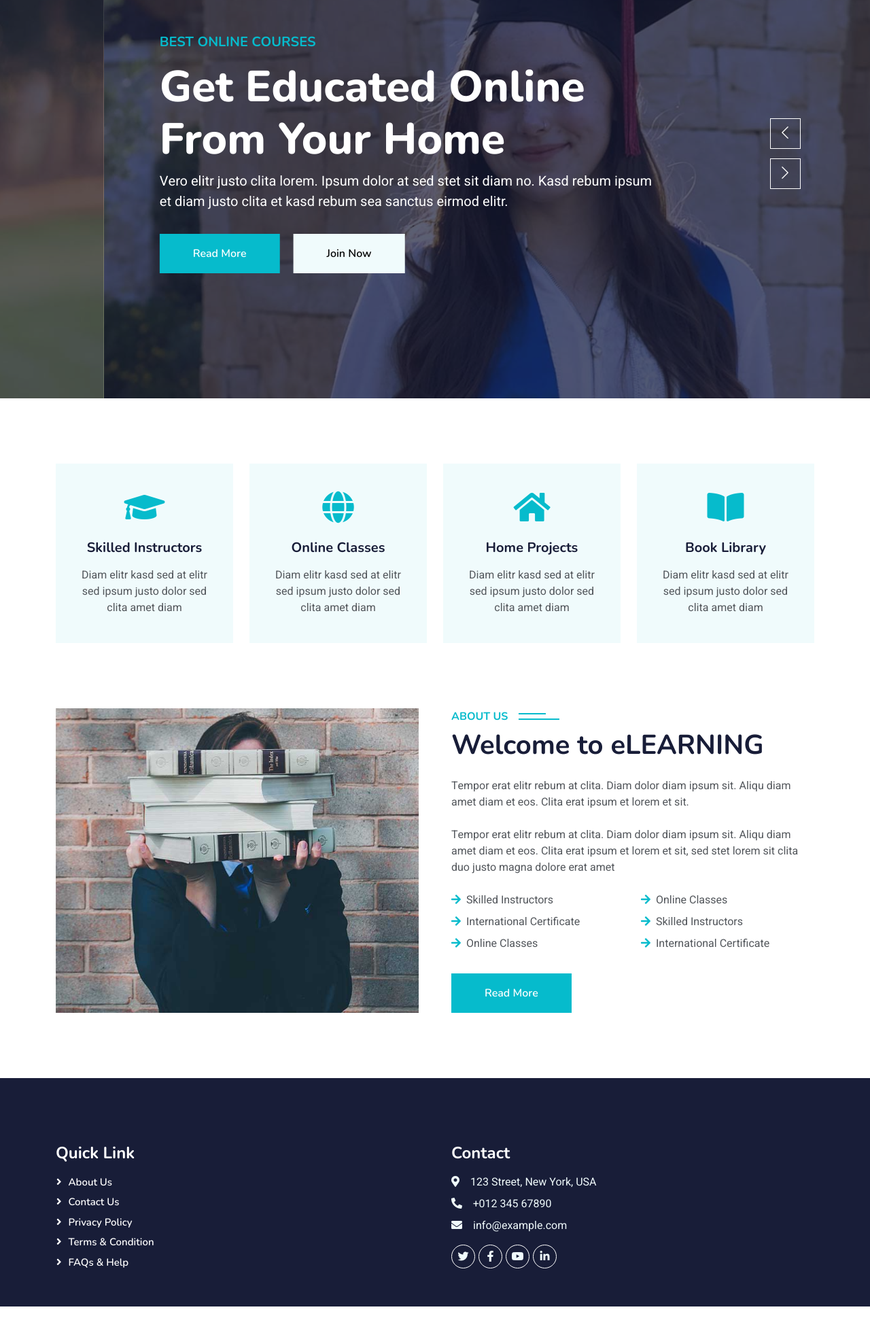
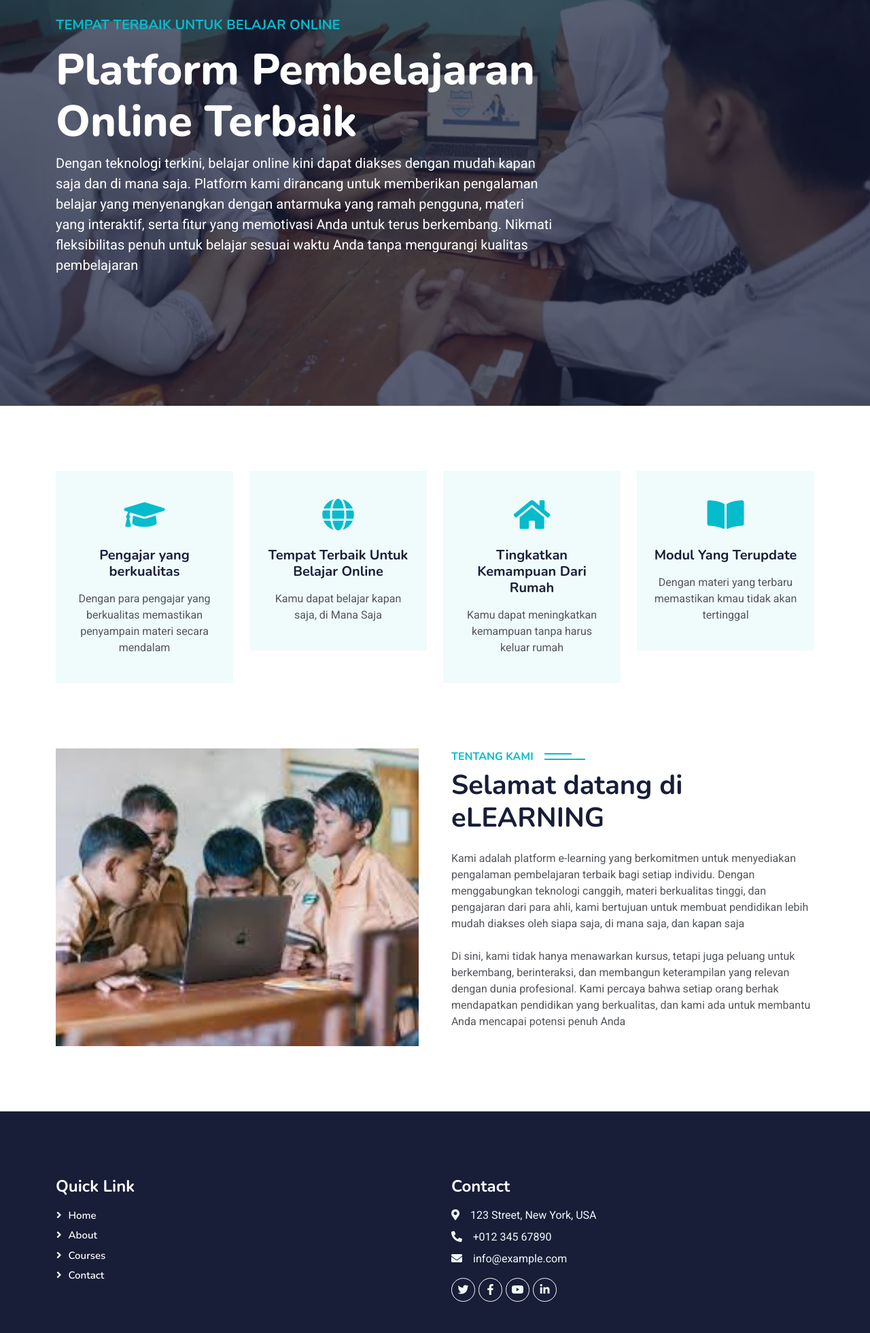
Before and after one commit to Berdiansyah/elearning, a plain HTML site: page index.html in a window 1280 px wide. Shown: the part 209-2170 px from the top of the page at 68% size. Before the commit the page ends 2131 px from the top, so only its background shows below. Drawn offline with nearby package versions, Linux system fonts and the light colour scheme.

Commit message:
adjust content

```diff
--- a/css/style.css
+++ b/css/style.css
@@ -488,3 +488,10 @@
 		display: block; /* Tombol hanya muncul pada mobile */
 	}
 }
+
+.activeli{
+    color: rgb(0, 0, 0) !important;
+    font-weight: bold !important;
+    border-radius: 230px;
+    background-color: white !important;
+}
--- a/index.html
+++ b/index.html
@@ -66,32 +66,14 @@
     <div class="container-fluid p-0 mb-5">
         <div class="owl-carousel header-carousel position-relative">
             <div class="owl-carousel-item position-relative">
-                <img class="img-fluid" src="img/carousel-1.jpg" alt="">
+                <img class="img-fluid" src="img/carousel.webp" alt="">
                 <div class="position-absolute top-0 start-0 w-100 h-100 d-flex align-items-center" style="background: rgba(24, 29, 56, .7);">
                     <div class="container">
                         <div class="row justify-content-start">
                             <div class="col-sm-10 col-lg-8">
-                                <h5 class="text-primary text-uppercase mb-3 animated slideInDown">Best Online Courses</h5>
-                                <h1 class="display-3 text-white animated slideInDown">The Best Online Learning Platform</h1>
-                                <p class="fs-5 text-white mb-4 pb-2">Vero elitr justo clita lorem. Ipsum dolor at sed stet sit diam no. Kasd rebum ipsum et diam justo clita et kasd rebum sea sanctus eirmod elitr.</p>
-                                <a href="" class="btn btn-primary py-md-3 px-md-5 me-3 animated slideInLeft">Read More</a>
-                                <a href="" class="btn btn-light py-md-3 px-md-5 animated slideInRight">Join Now</a>
-                            </div>
-                        </div>
-                    </div>
-                </div>
-            </div>
-            <div class="owl-carousel-item position-relative">
-                <img class="img-fluid" src="img/carousel-2.jpg" alt="">
-                <div class="position-absolute top-0 start-0 w-100 h-100 d-flex align-items-center" style="background: rgba(24, 29, 56, .7);">
-                    <div class="container">
-                        <div class="row justify-content-start">
-                            <div class="col-sm-10 col-lg-8">
-                                <h5 class="text-primary text-uppercase mb-3 animated slideInDown">Best Online Courses</h5>
-                                <h1 class="display-3 text-white animated slideInDown">Get Educated Online From Your Home</h1>
-                                <p class="fs-5 text-white mb-4 pb-2">Vero elitr justo clita lorem. Ipsum dolor at sed stet sit diam no. Kasd rebum ipsum et diam justo clita et kasd rebum sea sanctus eirmod elitr.</p>
-                                <a href="" class="btn btn-primary py-md-3 px-md-5 me-3 animated slideInLeft">Read More</a>
-                                <a href="" class="btn btn-light py-md-3 px-md-5 animated slideInRight">Join Now</a>
+                                <h5 class="text-primary text-uppercase mb-3 animated slideInDown">Tempat Terbaik Untuk Belajar Online</h5>
+                                <h1 class="display-3 text-white animated slideInDown">Platform Pembelajaran Online Terbaik</h1>
+                                <p class="fs-5 text-white mb-4 pb-2">Dengan teknologi terkini, belajar online kini dapat diakses dengan mudah kapan saja dan di mana saja. Platform kami dirancang untuk memberikan pengalaman belajar yang menyenangkan dengan antarmuka yang ramah pengguna, materi yang interaktif, serta fitur yang memotivasi Anda untuk terus berkembang. Nikmati fleksibilitas penuh untuk belajar sesuai waktu Anda tanpa mengurangi kualitas pembelajaran</p>
                             </div>
                         </div>
                     </div>
@@ -110,8 +92,8 @@
                     <div class="service-item text-center pt-3">
                         <div class="p-4">
                             <i class="fa fa-3x fa-graduation-cap text-primary mb-4"></i>
-                            <h5 class="mb-3">Skilled Instructors</h5>
-                            <p>Diam elitr kasd sed at elitr sed ipsum justo dolor sed clita amet diam</p>
+                            <h5 class="mb-3">Pengajar yang berkualitas</h5>
+                            <p>Dengan para pengajar yang berkualitas memastikan penyampain materi secara mendalam</p>
                         </div>
                     </div>
                 </div>
@@ -119,8 +101,8 @@
                     <div class="service-item text-center pt-3">
                         <div class="p-4">
                             <i class="fa fa-3x fa-globe text-primary mb-4"></i>
-                            <h5 class="mb-3">Online Classes</h5>
-                            <p>Diam elitr kasd sed at elitr sed ipsum justo dolor sed clita amet diam</p>
+                            <h5 class="mb-3">Tempat Terbaik Untuk Belajar Online</h5>
+                            <p>Kamu dapat belajar kapan saja, di Mana Saja</p>
                         </div>
                     </div>
                 </div>
@@ -128,8 +110,8 @@
                     <div class="service-item text-center pt-3">
                         <div class="p-4">
                             <i class="fa fa-3x fa-home text-primary mb-4"></i>
-                            <h5 class="mb-3">Home Projects</h5>
-                            <p>Diam elitr kasd sed at elitr sed ipsum justo dolor sed clita amet diam</p>
+                            <h5 class="mb-3">Tingkatkan Kemampuan Dari Rumah</h5>
+                            <p>Kamu dapat meningkatkan kemampuan tanpa harus keluar rumah</p>
                         </div>
                     </div>
                 </div>
@@ -137,8 +119,8 @@
                     <div class="service-item text-center pt-3">
                         <div class="p-4">
                             <i class="fa fa-3x fa-book-open text-primary mb-4"></i>
-                            <h5 class="mb-3">Book Library</h5>
-                            <p>Diam elitr kasd sed at elitr sed ipsum justo dolor sed clita amet diam</p>
+                            <h5 class="mb-3">Modul Yang Terupdate</h5>
+                            <p>Dengan materi yang terbaru memastikan kmau tidak akan tertinggal</p>
                         </div>
                     </div>
                 </div>
@@ -154,35 +136,14 @@
             <div class="row g-5">
                 <div class="col-lg-6 wow fadeInUp" data-wow-delay="0.1s" style="min-height: 400px;">
                     <div class="position-relative h-100">
-                        <img class="img-fluid position-absolute w-100 h-100" src="img/about.jpg" alt="" style="object-fit: cover;">
+                        <img class="img-fluid position-absolute w-100 h-100" src="img/caraousel.jpeg" alt="" style="object-fit: cover;">
                     </div>
                 </div>
                 <div class="col-lg-6 wow fadeInUp" data-wow-delay="0.3s">
-                    <h6 class="section-title bg-white text-start text-primary pe-3">About Us</h6>
-                    <h1 class="mb-4">Welcome to eLEARNING</h1>
-                    <p class="mb-4">Tempor erat elitr rebum at clita. Diam dolor diam ipsum sit. Aliqu diam amet diam et eos. Clita erat ipsum et lorem et sit.</p>
-                    <p class="mb-4">Tempor erat elitr rebum at clita. Diam dolor diam ipsum sit. Aliqu diam amet diam et eos. Clita erat ipsum et lorem et sit, sed stet lorem sit clita duo justo magna dolore erat amet</p>
-                    <div class="row gy-2 gx-4 mb-4">
-                        <div class="col-sm-6">
-                            <p class="mb-0"><i class="fa fa-arrow-right text-primary me-2"></i>Skilled Instructors</p>
-                        </div>
-                        <div class="col-sm-6">
-                            <p class="mb-0"><i class="fa fa-arrow-right text-primary me-2"></i>Online Classes</p>
-                        </div>
-                        <div class="col-sm-6">
-                            <p class="mb-0"><i class="fa fa-arrow-right text-primary me-2"></i>International Certificate</p>
-                        </div>
-                        <div class="col-sm-6">
-                            <p class="mb-0"><i class="fa fa-arrow-right text-primary me-2"></i>Skilled Instructors</p>
-                        </div>
-                        <div class="col-sm-6">
-                            <p class="mb-0"><i class="fa fa-arrow-right text-primary me-2"></i>Online Classes</p>
-                        </div>
-                        <div class="col-sm-6">
-                            <p class="mb-0"><i class="fa fa-arrow-right text-primary me-2"></i>International Certificate</p>
-                        </div>
-                    </div>
-                    <a class="btn btn-primary py-3 px-5 mt-2" href="">Read More</a>
+                    <h6 class="section-title bg-white text-start text-primary pe-3">Tentang Kami</h6>
+                    <h1 class="mb-4">Selamat datang di eLEARNING</h1>
+                    <p class="mb-4">Kami adalah platform e-learning yang berkomitmen untuk menyediakan pengalaman pembelajaran terbaik bagi setiap individu. Dengan menggabungkan teknologi canggih, materi berkualitas tinggi, dan pengajaran dari para ahli, kami bertujuan untuk membuat pendidikan lebih mudah diakses oleh siapa saja, di mana saja, dan kapan saja</p>
+                    <p class="mb-4"> Di sini, kami tidak hanya menawarkan kursus, tetapi juga peluang untuk berkembang, berinteraksi, dan membangun keterampilan yang relevan dengan dunia profesional. Kami percaya bahwa setiap orang berhak mendapatkan pendidikan yang berkualitas, dan kami ada untuk membantu Anda mencapai potensi penuh Anda</p>
                 </div>
             </div>
         </div>
@@ -195,11 +156,10 @@
             <div class="row g-5">
                 <div class="col-lg-6 col-md-6">
                     <h4 class="text-white mb-3">Quick Link</h4>
-                    <a class="btn btn-link" href="">About Us</a>
-                    <a class="btn btn-link" href="">Contact Us</a>
-                    <a class="btn btn-link" href="">Privacy Policy</a>
-                    <a class="btn btn-link" href="">Terms & Condition</a>
-                    <a class="btn btn-link" href="">FAQs & Help</a>
+                    <a class="btn btn-link" href="index.html">Home</a>
+                    <a class="btn btn-link" href="about.html">About</a>
+                    <a class="btn btn-link" href="courses.html">Courses</a>
+                    <a class="btn btn-link" href="contact.html">Contact</a>
                 </div>
                 <div class="col-lg-6 col-md-6">
                     <h4 class="text-white mb-3">Contact</h4>
--- a/js/main.js
+++ b/js/main.js
@@ -157,8 +157,12 @@ function displayContent(content) {
   // Highlight the selected sub-bab
   const sidebar = document.querySelector(".sidebar");
   const target = event.target;
+
+  // Remove 'active' class from all sub-materi
+    const subLiActive = document.querySelectorAll(".activeli");
+    subLiActive.forEach((item) => item.classList.remove("activeli"));
   if (target.tagName === "LI") {
-    target.classList.add("active");
+    target.classList.add("activeli");
     if (window.innerWidth <= 768 && sidebar.classList.contains("active")) {
       sidebar.classList.remove("active");
       sidebar.classList.add("inactive");
```
Also changed, not shown: about.html (+21 -42 lines), contact.html (+12 -14 lines), courses.html (+15 -33 lines), img/bocil.jpeg (added), img/caraousel.jpeg (added), img/carousel.webp (added), img/mahasiswa.jpeg (added), img/team-1.jpg (deleted), img/team-2.jpg (deleted), img/team-3.jpg (deleted), img/team-4.jpg (deleted), img/testimonial-1.jpg (deleted), img/testimonial-2.jpg (deleted), img/testimonial-3.jpg (deleted), 1 more files.
